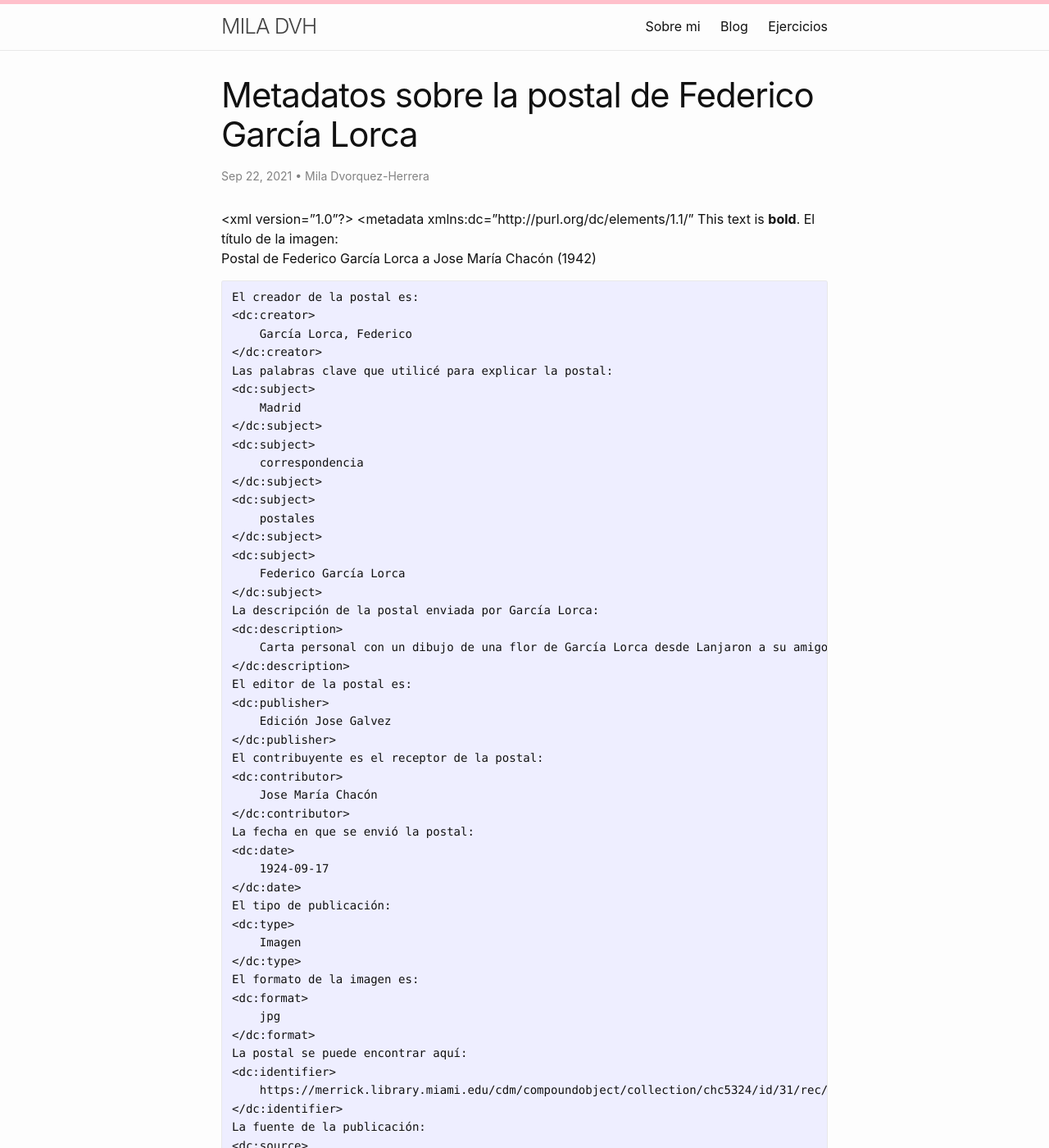
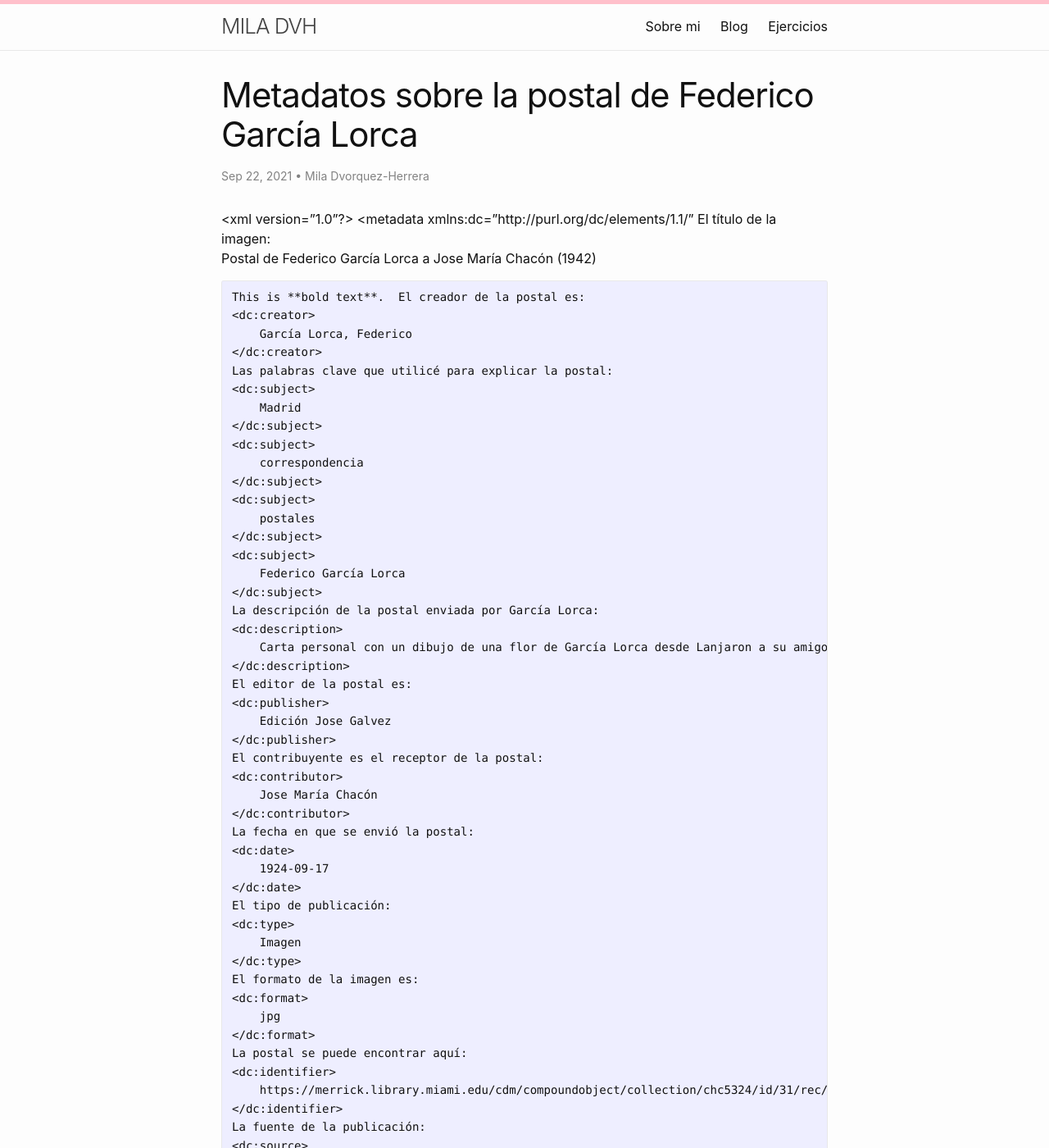
Before and after one commit to miladvh/miladvh.github.io, a Jekyll site: the page built from _posts/2021-09-22-metadatos.md, in a window 1280 px wide and 1400 px high. Shown: the whole window at 82% size. Built offline with Jekyll 4.4.1, drawn with Linux system fonts in a browser that asks for light colours; some of the changed text lies outside the part shown.

```diff
--- a/_posts/2021-09-22-metadatos.md
+++ b/_posts/2021-09-22-metadatos.md
@@ -8,12 +8,12 @@ author: Mila Dvorquez-Herrera
 <xml version="1.0"?>
 <metadata
     xmlns:dc="http://purl.org/dc/elements/1.1/"
-  This text is **bold**.  El título de la imagen:
+   El título de la imagen:
     <dc:title>
         Postal de Federico García Lorca a Jose María Chacón (1942)
     </dc:title>
 
-    El creador de la postal es:
+    This is **bold text**.  El creador de la postal es:
     <dc:creator>
         García Lorca, Federico
     </dc:creator>
```
